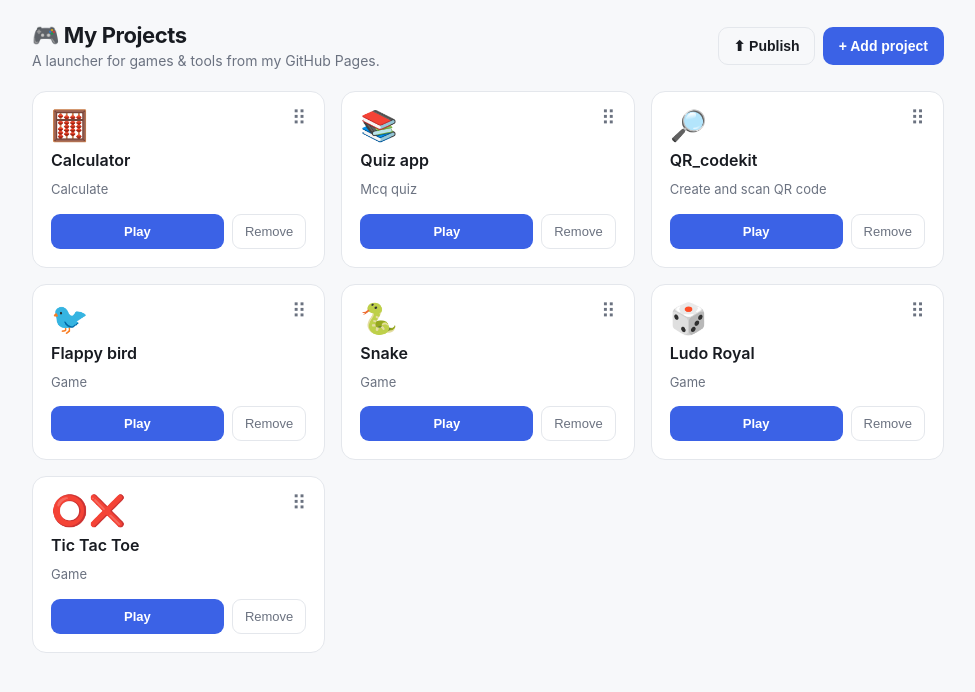
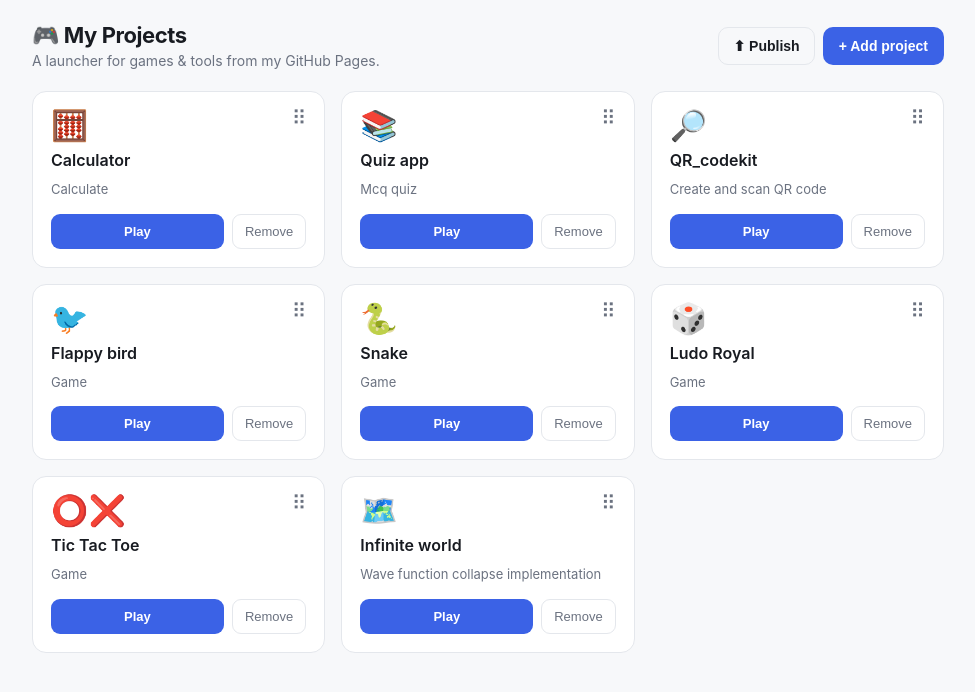
Before and after one commit to theganguly/Projects_hub, a plain HTML site: page index.html in a window 1280 px wide. Shown: the whole page, without its empty margins (152-1127 px from the left). Drawn offline with Linux system fonts and the light colour scheme.

Commit message:
Update projects list

```diff
--- a/index.html
+++ b/index.html
@@ -255,6 +255,12 @@
     "url": "https://theganguly.github.io/Games/tic-tac-toe/",
     "emoji": "⭕❌",
     "desc": "Game"
+  },
+  {
+    "name": "Infinite world",
+    "url": "https://theganguly.github.io/Games/use_of_wave_function_collapse/",
+    "emoji": "🗺️",
+    "desc": "Wave function collapse implementation"
   }
 ];/*SEED_END*/
 
```
